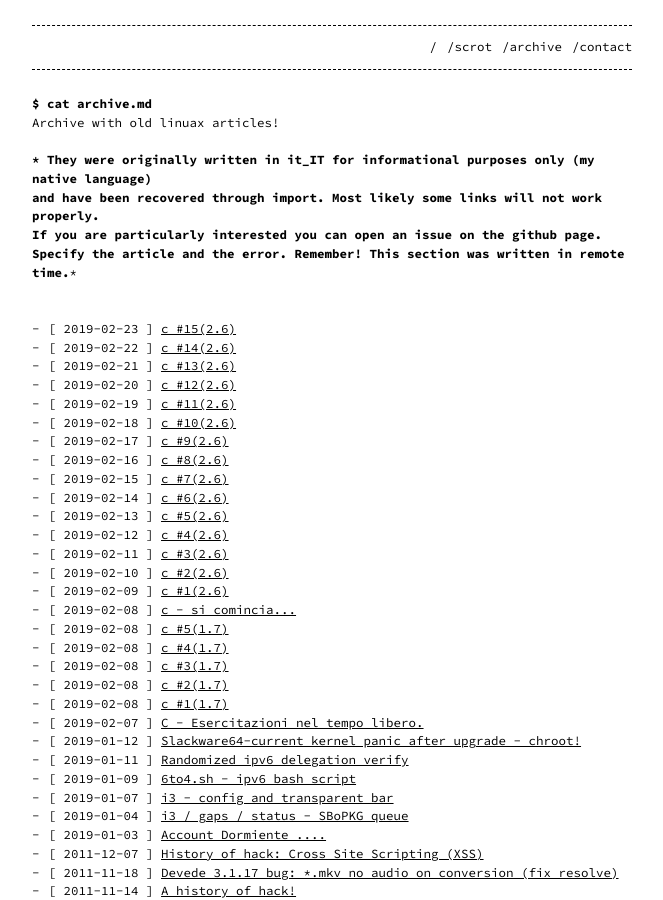
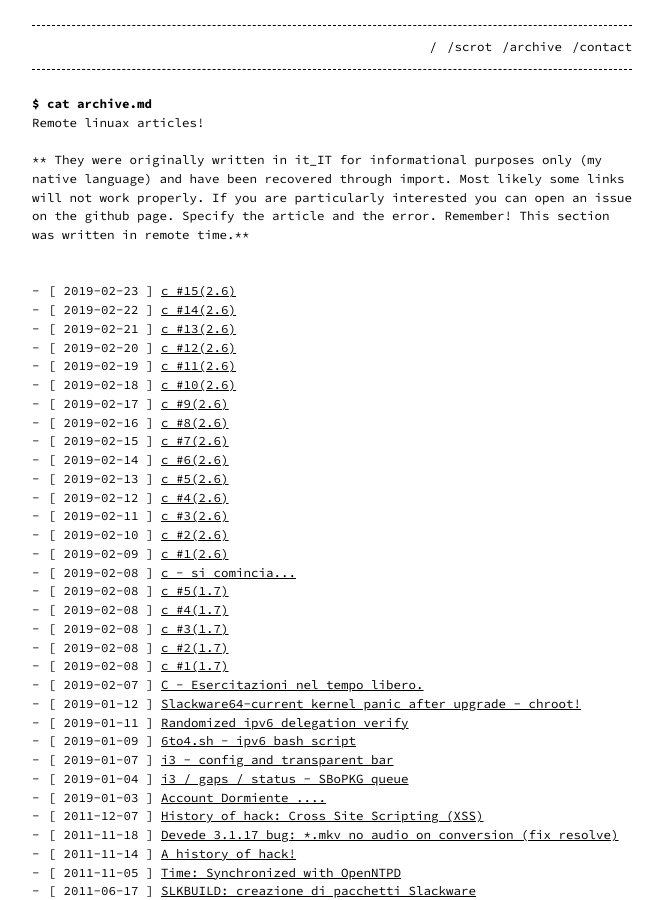
Before and after one commit to aicsx/ax, a Jekyll site: the page built from archive.md, in a window 1280 px wide and 900 px high. Shown: the whole window, without its empty margins (308-971 px from the left). Built offline with Jekyll 4.4.1, drawn with Linux system fonts in a browser that asks for light colours.

Commit message:
update: README, archive.md

```diff
--- a/archive.md
+++ b/archive.md
@@ -4,10 +4,7 @@
 permalink: /archive
 ---
 # $ cat archive.md
-Archive with old linuax articles!
+Remote linuax articles!
 <p>&nbsp;</p>
-*** They were originally written in it_IT for informational purposes only (my native language)
-and have been recovered through import. Most likely some links will not work properly.
-If you are particularly interested you can open an issue on the github page.
-Specify the article and the error. Remember! This section was written in remote time.***
+** They were originally written in it_IT for informational purposes only (my native language) and have been recovered through import. Most likely some links will not work properly. If you are particularly interested you can open an issue on the github page. Specify the article and the error. Remember! This section was written in remote time.**
 <p>&nbsp;</p>
```
Also changed, not shown: README.md.
